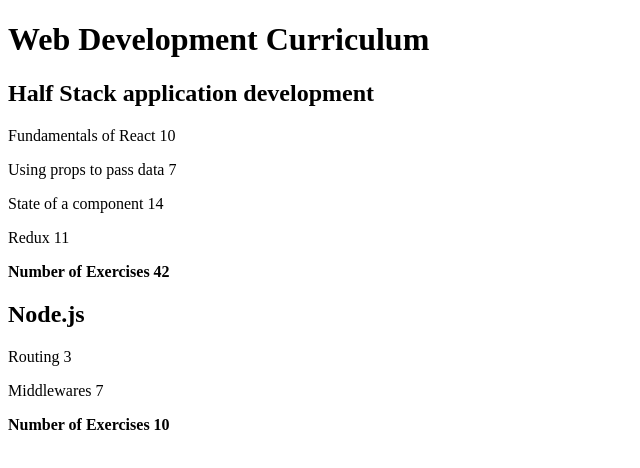
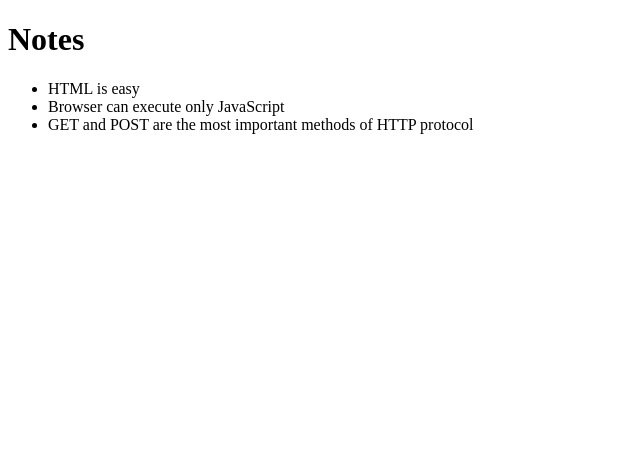
Before and after one commit to tcampbel22/full_stack_open, a React (Vite) app in the folder part2/part2-project/: page / in a window 1280 px wide. Shown: the top 468 px of the page, without its empty margins (0-640 px from the left). Built offline with nearby package versions, Linux system fonts and the light colour scheme.

Commit message:
initial commit

```diff
--- a/part2/part2-project/src/App.jsx
+++ b/part2/part2-project/src/App.jsx
@@ -1,52 +1,19 @@
-import Courses from "./components/Courses"
+import Note from './components/Note'
+import { useState } from 'react'
 
-const App = () => {
-	const courses = [
-		{
-		  name: 'Half Stack application development',
-		  id: 1,
-		  parts: [
-			{
-			  name: 'Fundamentals of React',
-			  exercises: 10,
-			  id: 1
-			},
-			{
-			  name: 'Using props to pass data',
-			  exercises: 7,
-			  id: 2
-			},
-			{
-			  name: 'State of a component',
-			  exercises: 14,
-			  id: 3
-			},
-			{
-			  name: 'Redux',
-			  exercises: 11,
-			  id: 4
-			}
-		  ]
-		},
-		{
-		  name: 'Node.js',
-		  id: 2,
-		  parts: [
-			{
-			  name: 'Routing',
-			  exercises: 3,
-			  id: 1
-			},
-			{
-			  name: 'Middlewares',
-			  exercises: 7,
-			  id: 2
-			}
-		  ]
-		}
-	  ]
+const App = (props) => {
+	const [notes, setNotes] = useState(props.notes)
 
-  return <Courses courses={courses}/>
+  return (
+	<div>
+		<h1>Notes</h1>
+			<ul>
+				{notes.map(note =>
+					<Note key={note.id} note={note} />
+				)}
+			</ul>
+  	</div>
+  )
 }
 
 export default App
```
